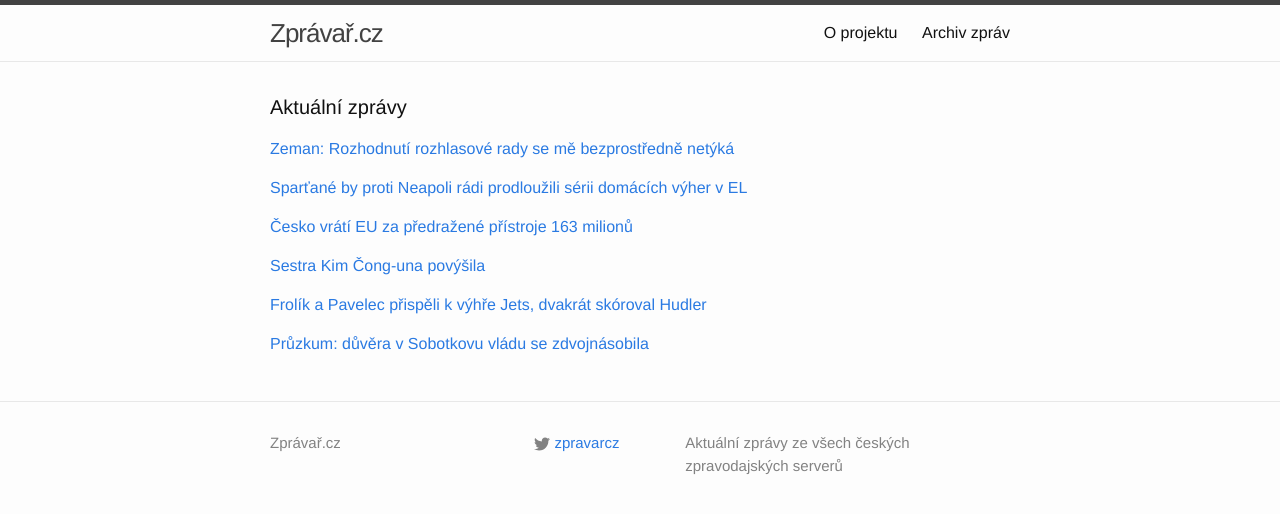
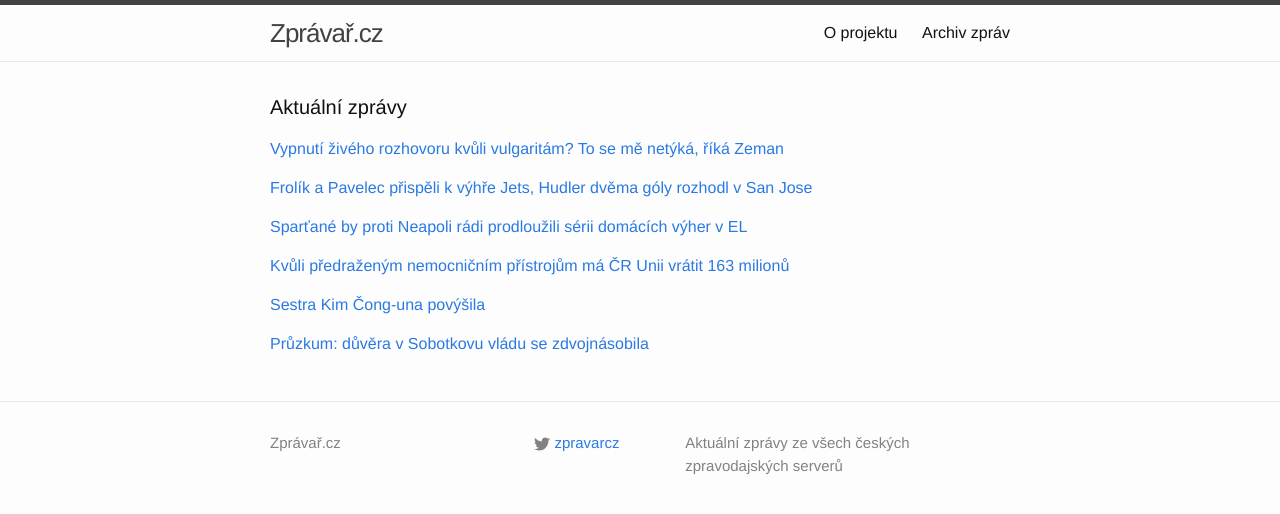
Before and after one commit to adliska/zpravar, a Jekyll site: the page built from index.html, in a window 1280 px wide. Shown: the top 514 px of the page. Built offline with Jekyll 4.4.1, drawn with Linux system fonts in a browser that asks for light colours.

Commit message:
zpravar news update

```diff
--- a/index.html
+++ b/index.html
@@ -5,9 +5,12 @@
 <div class="home">
     <h1 class="page-heading">Aktuální zprávy</h1>
 
-<p><a href="javascript:;" onclick="toggle_visibility('zpravy0')">Zeman: Rozhodnutí rozhlasové rady se mě bezprostředně netýká</a></p>
+<p><a href="javascript:;" onclick="toggle_visibility('zpravy0')">Vypnutí živého rozhovoru kvůli vulgaritám? To se mě netýká, říká Zeman </a></p>
 <div id="zpravy0" style="display:none">
 <ul>
+<li><a href=http://www.lidovky.cz/vypnuti-ziveho-rozhovoru-kvuli-vulgaritam-to-se-me-netyka-rika-zeman-1ei-/zpravy-domov.aspx?c=A141127_075508_ln_domov_ele>Vypnutí živého rozhovoru kvůli vulgaritám? To se mě netýká, říká Zeman  - www.lidovky.cz</a></li>
+<li><a href=http://www.tyden.cz/rubriky/domaci/politika/verdikt-rady-o-vulgaritach-v-rozhlase-se-me-netyka-rekl-zeman_325417.html>Zeman: Verdikt o vulgaritách v rozhlase se mě netýká - www.tyden.cz</a></li>
+<li><a href=http://echo24.cz/a/wT2nY>Zeman: Rozhodnutí rozhlasové rady se mne bezprostředně netýká - echo24.cz</a></li>
 <li><a href=http://strategie.e15.cz/zpravy/zeman-rozhodnuti-rozhlasove-rady-se-me-bezprostredne-netyka-1140436>Zeman: Rozhodnutí rozhlasové rady se mě bezprostředně netýká - strategie.e15.cz</a></li>
 <li><a href=http://www.denik.cz/z_domova/zeman-rozhodnuti-rozhlasove-rady-se-me-bezprostredne-netyka-20141127.html>Zeman: Rozhodnutí rozhlasové rady se mě bezprostředně netýká - www.denik.cz</a></li>
 <li><a href=http://www.tyden.cz/rubriky/domaci/politika/zeman-dava-ruce-pryc-o-pussy-riot-uz-nebude-mluvit_325417.html>Zeman dává "ruce pryč". O Pussy Riot už nebude mluvit - www.tyden.cz</a></li>
@@ -16,8 +19,17 @@
 <li><a href=http://zpravy.idnes.cz/zeman-reakce-na-rozhlasovou-radu-d4g-/domaci.aspx?c=A141127_070652_domaci_wlk>Netýká se mě to, řekl Zeman o výroku rozhlasové rady o jeho vulgaritách - zpravy.idnes.cz</a></li>
 <li><a href=http://www.ceskenoviny.cz/zpravy/zpravy/zeman-rozhodnuti-rozhlasove-rady-se-me-bezprostredne-netyka/1151995>Zeman: Rozhodnutí rozhlasové rady se mě bezprostředně netýká - www.ceskenoviny.cz</a></li>
 </ul>
-</div><p><a href="javascript:;" onclick="toggle_visibility('zpravy1')">Sparťané by proti Neapoli rádi prodloužili sérii domácích výher v EL</a></p>
+</div><p><a href="javascript:;" onclick="toggle_visibility('zpravy1')">Frolík a Pavelec přispěli k výhře Jets, Hudler dvěma góly rozhodl v San Jose</a></p>
 <div id="zpravy1" style="display:none">
+<ul>
+<li><a href=http://www.rozhlas.cz/_zprava/frolik-a-pavelec-prispeli-k-vyhre-jets-hudler-dvema-goly-rozhodl-v-san-jose--1425326>Frolík a Pavelec přispěli k výhře Jets, Hudler dvěma góly rozhodl v San Jose - www.rozhlas.cz</a></li>
+<li><a href=http://www.denik.cz/hokej/hudler-dvema-goly-smazal-san-jose-frolik-a-pavelec-prispeli-k-vyhre-jets-2014112.html>Hudler dvěma góly smazal San Jose, Frolík a Pavelec přispěli k výhře Jets - www.denik.cz</a></li>
+<li><a href=http://www.sportovninoviny.cz/zpravy/frolik-a-pavelec-prispeli-k-vyhre-jets-dvakrat-skoroval-hudler/1151991>Frolík a Pavelec přispěli k výhře Jets, dvakrát skóroval Hudler - www.sportovninoviny.cz</a></li>
+<li><a href=http://sport.aktualne.cz/paradni-ceska-noc-hudler-exceloval-trefil-se-i-voracek/r~648e97fc75fe11e4840b002590604f2e/>Parádní česká noc! Hudler exceloval, trefil se i Voráček - sport.aktualne.cz</a></li>
+<li><a href=http://hokej.idnes.cz/hudler-vystrilel-calgary-vyhru-dne-/nhl.aspx?c=A141127_071636_nhl_Mkr>Hudler vystřílel Calgary výhru, trefili se také Voráček a Frolík - hokej.idnes.cz</a></li>
+</ul>
+</div><p><a href="javascript:;" onclick="toggle_visibility('zpravy2')">Sparťané by proti Neapoli rádi prodloužili sérii domácích výher v EL</a></p>
+<div id="zpravy2" style="display:none">
 <ul>
 <li><a href=http://www.rozhlas.cz/_zprava/spartane-by-proti-neapoli-radi-prodlouzili-serii-domacich-vyher-v-el--1425324>Sparťané by proti Neapoli rádi prodloužili sérii domácích výher v EL - www.rozhlas.cz</a></li>
 <li><a href=http://fotbal.idnes.cz/sparta-neapol-fotbal-evropska-liga-dtn-/fot_pohary.aspx?c=A141121_082913_tenis_ten>Sparta může v Evropské lize slavit postup. Pomůže jí Slovan? - fotbal.idnes.cz</a></li>
@@ -25,27 +37,21 @@
 <li><a href=http://www.tyden.cz/rubriky/sport/fotbal/evropske-pohary/trener-lavicka-se-zemanem-jsem-se-neradil-nemam-na-nej-cislo_325412.html>Trenér Lavička: Se Zemanem jsem se neradil, nemám na něj číslo - www.tyden.cz</a></li>
 <li><a href=http://sport.aktualne.cz/na-neapol-k-postupu-sparte-muze-pomoci-i-chovancuv-slovan/r~4a024e8075a211e490f70025900fea04/>Na Neapol! K postupu Spartě může pomoci i Chovancův Slovan - sport.aktualne.cz</a></li>
 </ul>
-</div><p><a href="javascript:;" onclick="toggle_visibility('zpravy2')">Česko vrátí EU za předražené přístroje 163 milionů</a></p>
-<div id="zpravy2" style="display:none">
+</div><p><a href="javascript:;" onclick="toggle_visibility('zpravy3')">Kvůli předraženým nemocničním přístrojům má ČR Unii vrátit 163 milionů</a></p>
+<div id="zpravy3" style="display:none">
 <ul>
+<li><a href=http://zpravy.idnes.cz/cesko-bude-vracet-163-milionu-dotaci-eu-dwd-/domaci.aspx?c=A141127_073947_domaci_fer>Kvůli předraženým nemocničním přístrojům má ČR Unii vrátit 163 milionů - zpravy.idnes.cz</a></li>
 <li><a href=http://www.tyden.cz/rubriky/domaci/zdravotnictvi/cesko-vrati-eu-za-predrazene-pristroje-163-milionu_325413.html>Česko vrátí EU za předražené přístroje 163 milionů - www.tyden.cz</a></li>
 <li><a href=http://www.ceskatelevize.cz/ct24/domaci/293668-cr-prijde-kvuli-predrazenym-pristrojum-o-163-milionu/>ČR přijde kvůli předraženým přístrojům o 163 milionů - www.ceskatelevize.cz</a></li>
 <li><a href=http://www.ceskenoviny.cz/zpravy/zpravy/cr-vrati-bruselu-za-predrazene-pristroje-163-milionu-kc/1151982>ČR vrátí Bruselu za předražené přístroje 163 milionů Kč - www.ceskenoviny.cz</a></li>
 <li><a href=http://zpravy.aktualne.cz/domaci/cesko-vrati-bruselu-za-predrazene-pristroje-163-4-milionu/r~98b3af3a758711e4bdad0025900fea04/>Česko vrátí Bruselu za předražené přístroje 163,4 milionu - zpravy.aktualne.cz</a></li>
 </ul>
-</div><p><a href="javascript:;" onclick="toggle_visibility('zpravy3')">Sestra Kim Čong-una povýšila</a></p>
-<div id="zpravy3" style="display:none">
+</div><p><a href="javascript:;" onclick="toggle_visibility('zpravy4')">Sestra Kim Čong-una povýšila</a></p>
+<div id="zpravy4" style="display:none">
 <ul>
 <li><a href=http://www.novinky.cz/zahranicni/svet/354672-sestra-kim-cong-una-povysila.html>Sestra Kim Čong-una povýšila - www.novinky.cz</a></li>
 <li><a href=http://www.ceskenoviny.cz/zpravy/zpravy/sestra-severokorejskeho-vudce-stoupa-v-partajni-hierarchii/1151959>Sestra severokorejského vůdce stoupá v partajní hierarchii - www.ceskenoviny.cz</a></li>
 <li><a href=http://echo24.cz/a/iVHF8>Výuka v KLDR: 81 hodin s Kim Čong-unem, 148 s jeho otcem. - echo24.cz</a></li>
-</ul>
-</div><p><a href="javascript:;" onclick="toggle_visibility('zpravy4')">Frolík a Pavelec přispěli k výhře Jets, dvakrát skóroval Hudler</a></p>
-<div id="zpravy4" style="display:none">
-<ul>
-<li><a href=http://www.sportovninoviny.cz/zpravy/frolik-a-pavelec-prispeli-k-vyhre-jets-dvakrat-skoroval-hudler/1151991>Frolík a Pavelec přispěli k výhře Jets, dvakrát skóroval Hudler - www.sportovninoviny.cz</a></li>
-<li><a href=http://sport.aktualne.cz/paradni-ceska-noc-hudler-exceloval-trefil-se-i-voracek/r~648e97fc75fe11e4840b002590604f2e/>Parádní česká noc! Hudler exceloval, trefil se i Voráček - sport.aktualne.cz</a></li>
-<li><a href=http://hokej.idnes.cz/hudler-vystrilel-calgary-vyhru-dne-/nhl.aspx?c=A141127_071636_nhl_Mkr>Hudler vystřílel Calgary výhru, trefili se také Voráček a Frolík - hokej.idnes.cz</a></li>
 </ul>
 </div><p><a href="javascript:;" onclick="toggle_visibility('zpravy5')">Průzkum: důvěra v Sobotkovu vládu se zdvojnásobila</a></p>
 <div id="zpravy5" style="display:none">
```
